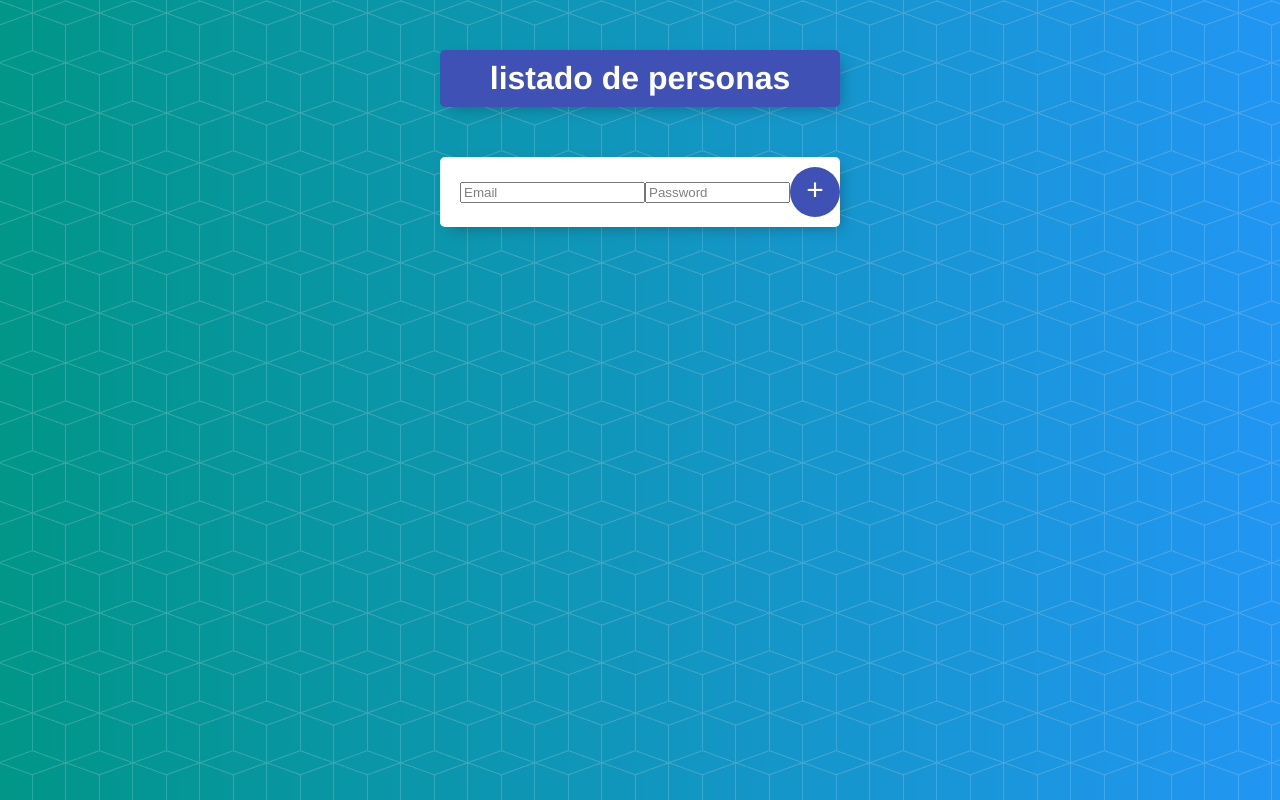
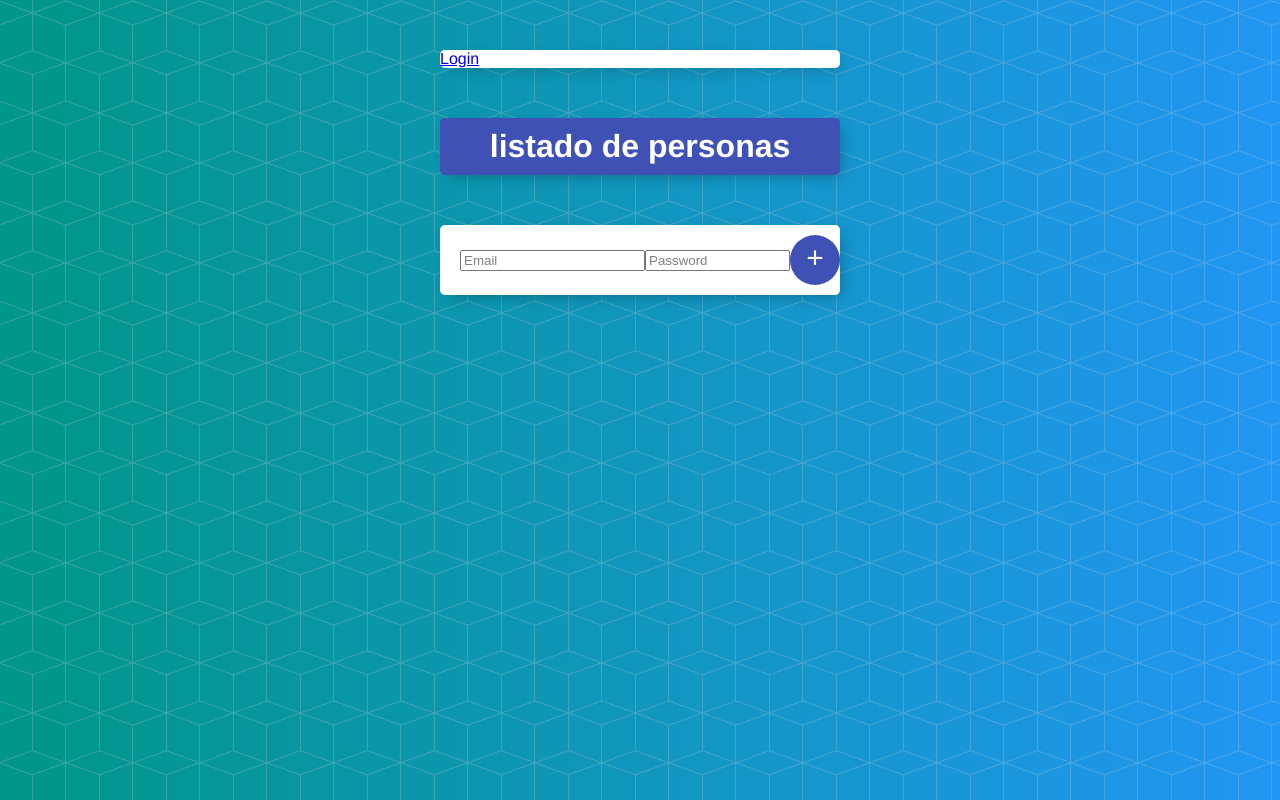
Before and after one commit to jvrgaray/listado-personas, an Angular app: page /login in a window 1280 px wide. Shown: the top 800 px of the page. Built offline with nearby package versions, Linux system fonts and the light colour scheme.

Commit message:
65. Componente de login y logout

```diff
--- a/src/app/app.component.html
+++ b/src/app/app.component.html
@@ -1,3 +1,11 @@
+<div *ngIf="!isAutenticado()" class="box centrado">
+  <a routerLink="/login">Login</a>
+</div>
+
+<div *ngIf="isAutenticado()" class="box centrado">
+  <a style="cursor: pointer" (click)="salir()">Salir</a>
+</div>
+
 <div class="box" id="heading">
   <h1>{{ title }}</h1>
 </div>
--- a/src/app/app.component.ts
+++ b/src/app/app.component.ts
@@ -1,3 +1,4 @@
+import { LoginService } from './login/login.service';
 import { PersonasServices } from './personas.service';
 import { Component, OnInit } from '@angular/core';
 import * as firebase from 'firebase';
@@ -10,10 +11,20 @@
 export class AppComponent implements OnInit {
   title = 'listado de personas';
 
+  constructor(private loginService: LoginService) { }
+
   ngOnInit(): void {
     firebase.initializeApp({
       apiKey: "AIzaSyD2TtTdSo1MxsMaiCbNgBUwNgWEqdQrE7k",
       authDomain: "listado-personas-1d4a5.firebaseapp.com"
     });
   }
+
+  isAutenticado() {
+    return this.loginService.isAutenticado();
+  }
+
+  salir() {
+    this.loginService.logout();
+  }
 }
--- a/src/app/login/login.service.ts
+++ b/src/app/login/login.service.ts
@@ -23,4 +23,17 @@
   getIdToken() {
     return this.token;
   }
+
+  isAutenticado() {
+    return this.token != null;
+  }
+
+  logout() {
+    firebase.auth().signOut().then(
+      () => {
+        this.token = null;
+        this.router.navigate(['login']);
+      }
+    ).catch(error => console.log('error logout:' + error));
+  }
 }
```
